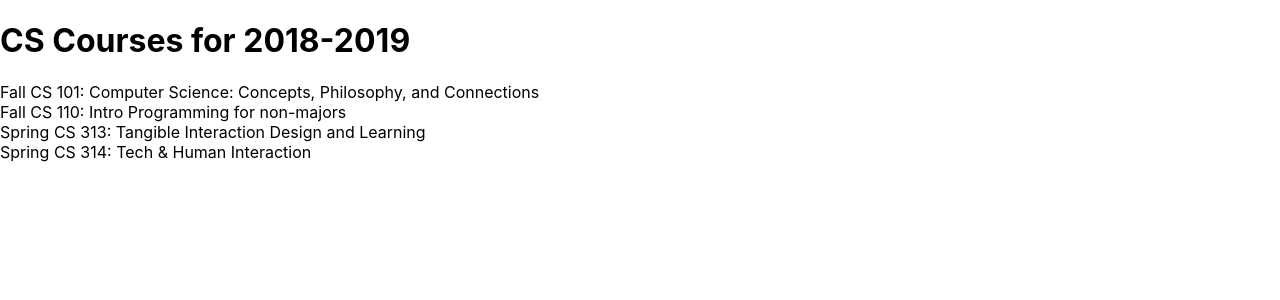
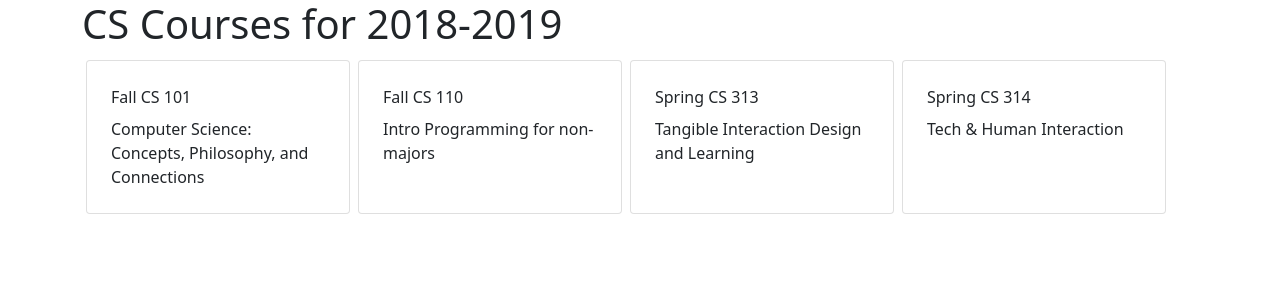
Before and after one commit to mitchelllai/CS397-React-Tutorial, a React (Create React App) app: page / in a window 1280 px wide. Shown: the top 300 px of the page. Built offline with nearby package versions, Linux system fonts and the light colour scheme.

Commit message:
styled app

```diff
--- a/package.json
+++ b/package.json
@@ -6,6 +6,7 @@
     "@testing-library/jest-dom": "^5.14.1",
     "@testing-library/react": "^11.2.7",
     "@testing-library/user-event": "^12.8.3",
+    "bootstrap": "^5.1.1",
     "react": "^17.0.2",
     "react-dom": "^17.0.2",
     "react-scripts": "4.0.3",
--- a/src/App.css
+++ b/src/App.css
@@ -36,3 +36,8 @@
     transform: rotate(360deg);
   }
 }
+
+.course-list {
+    display: grid;
+    grid-template-columns: repeat(auto-fill, minmax(12rem, 17rem));
+  }
--- a/src/App.js
+++ b/src/App.js
@@ -1,4 +1,5 @@
 import React from 'react';
+import './App.css';
 
 const schedule = {
   "title": "CS Courses for 2018-2019",
@@ -37,8 +38,11 @@ const getCourseNumber = course => (
 );
 
 const Course = ({ course }) => (
-  <div>
-    { getCourseTerm(course) } CS { getCourseNumber(course) }: { course.title }
+    <div className="card m-1 p-2">
+      <div className="card-body">
+        <div className="card-title">{ getCourseTerm(course) } CS { getCourseNumber(course) }</div>
+        <div className="card-text">{ course.title }</div>
+      </div>
     </div>
   );
 
@@ -47,13 +51,13 @@ const Banner = ({ title }) => (
 );
 
 const CourseList = ({ courses }) => (
-    <div>
+    <div className="course-list">
     { Object.values(courses).map(course => <Course key={course.id} course={ course } />) }
     </div>
 );
 
 const App = () =>  (
-  <div>
+    <div className="container">
       <Banner title={ schedule.title } />
       <CourseList courses={ schedule.courses } />
     </div>
--- a/src/index.js
+++ b/src/index.js
@@ -1,6 +1,6 @@
 import React from 'react';
 import ReactDOM from 'react-dom';
-import './index.css';
+import 'bootstrap/dist/css/bootstrap.min.css';
 import App from './App';
 import reportWebVitals from './reportWebVitals';
 
```
Also changed, not shown: 1 other file (tests, documents, lock files or other folders). Lines whose indentation alone changed are shown as unchanged.
